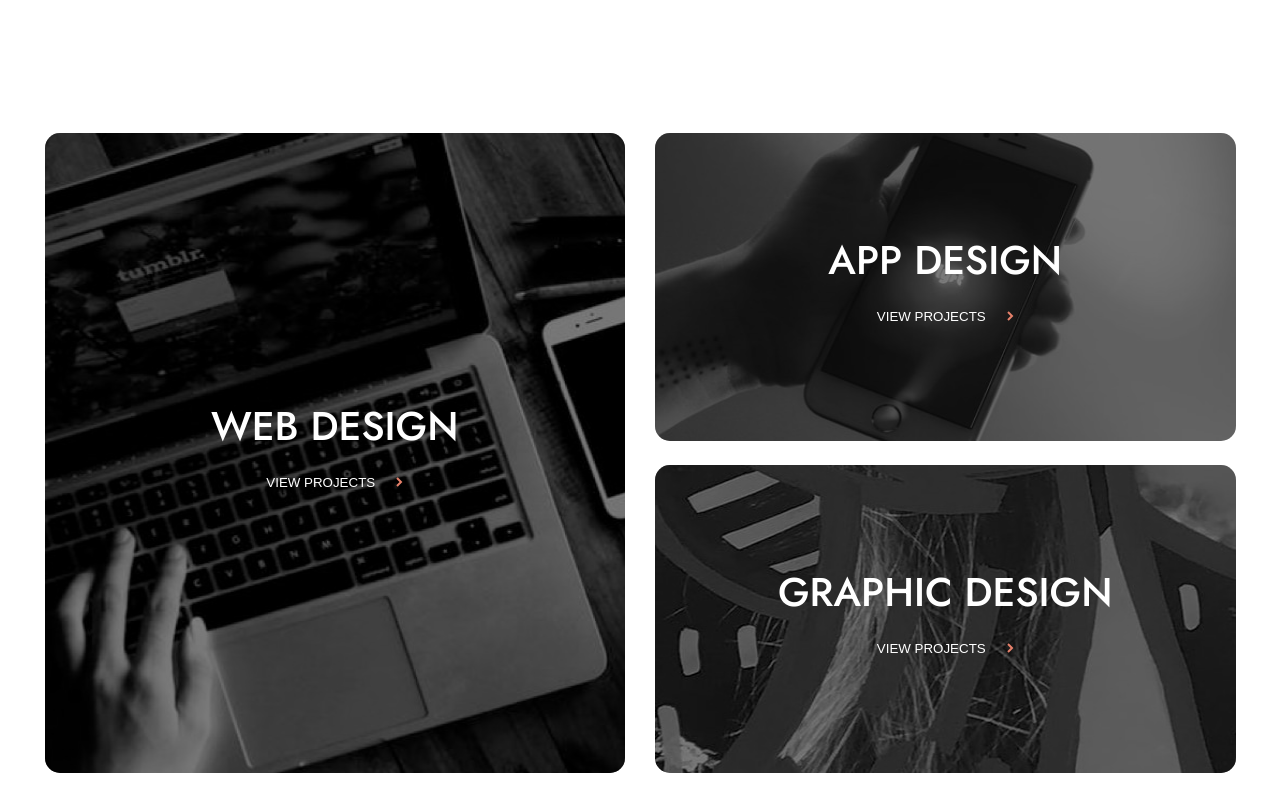
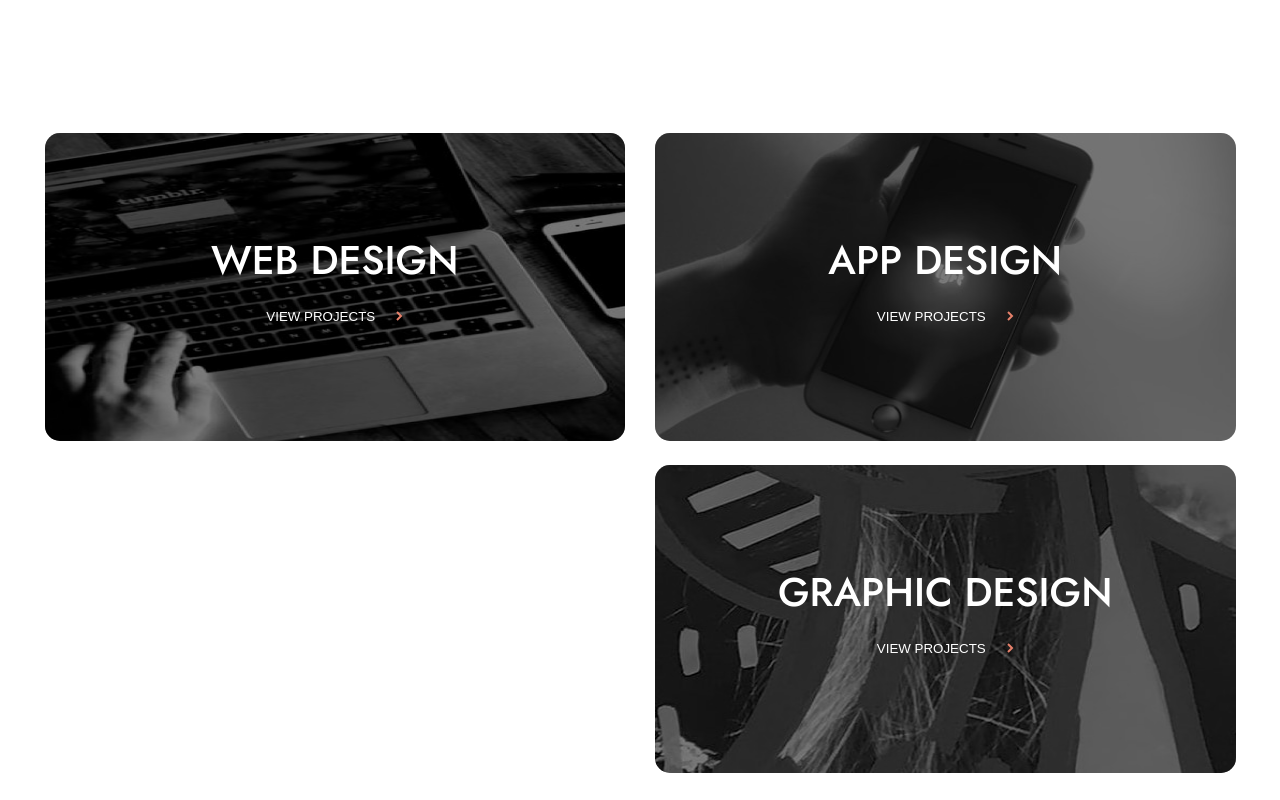
Before and after one commit to Chermann-KING/designo-app, a Next.js app: page / in a window 1280 px wide. Shown: the part 820-1620 px from the top of the page. Built offline with nearby package versions, Linux system fonts and the light colour scheme.

Commit message:
🐛 Develop: Components > Shared > ServiceCard > Fix height on all devices

```diff
--- a/src/components/shared/ServiceCard.tsx
+++ b/src/components/shared/ServiceCard.tsx
@@ -63,13 +63,13 @@ ServiceCardProps) => (
 );
 
 const Card = styled.div`
+  /* mobile first */
   position: relative;
   cursor: pointer;
   overflow: hidden;
   border-radius: 15px;
-  height: 100%;
+  height: 250px;
 
-  //todo à voir
   display: flex;
   align-items: center;
   justify-content: center;
@@ -88,6 +88,16 @@ const Card = styled.div`
 
   &:hover::before {
     background-color: rgba(231, 129, 107, 0.5);
+  }
+
+  // Styles pour les tablettes
+  @media (min-width: 481px) and (max-width: 768px) {
+    height: 200px;
+  }
+
+  // Styles pour les ordinateurs de bureau
+  @media (min-width: 769px) {
+    height: 308px;
   }
 `;
 
```
